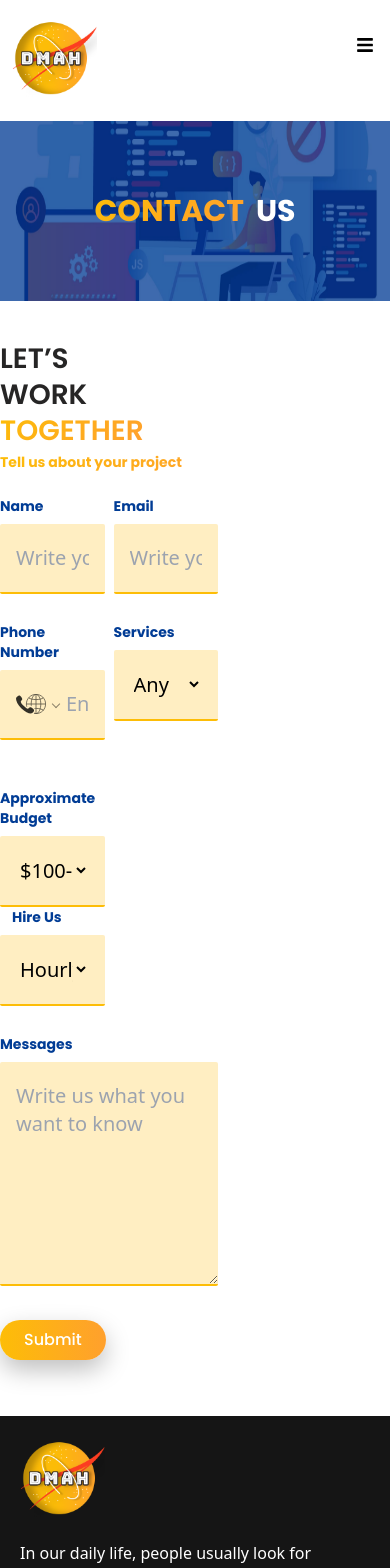
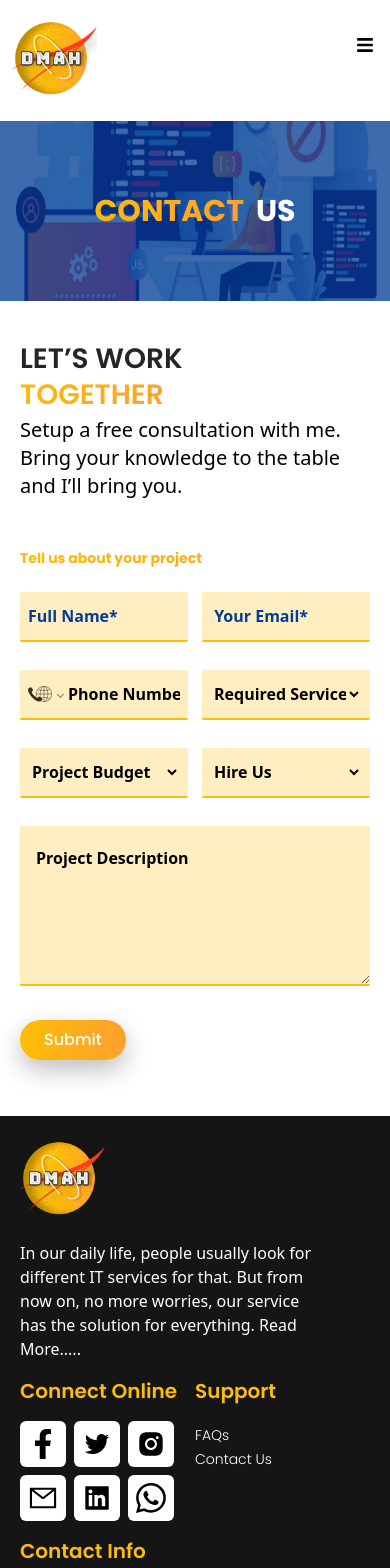
Before and after one commit to dmabuhasib/dm_portfolio, a Next.js app: page /contact in a window 390 px wide. Shown: the top 1568 px of the page. Built offline with nearby package versions, Linux system fonts and the light colour scheme.

Commit message:
contact-page-responsive-complete

```diff
--- a/components/contactsec/ContactForm.js
+++ b/components/contactsec/ContactForm.js
@@ -8,6 +8,10 @@ import PhoneInput from "react-phone-number-input";
 import { ReactCountryDropdown } from "react-country-dropdown";
 import emailjs from "@emailjs/browser";
 import * as filestack from "filestack-js";
+import Image from "next/image";
+import Para from "../layout/Para";
+import List from "../layout/List";
+import ListItem from "../layout/ListItem";
 
 const ContactForm = () => {
   const {
@@ -93,20 +97,26 @@ const ContactForm = () => {
   };
   return (
     <Container>
-      <div className="sm:flex justify-between  sm:px-5 xl:px-0 pt-10 sm:pt-16 md:pt-20 lg:pt-24">
-      <div className="w-[40%]">
-          <div>
-          <div className=" leading-[36px] sm:leading-[44px] md:leading-[76px]">
+      <div className="sm:flex justify-between  px-5 xl:px-0 pt-10 sm:pt-16 md:pt-20 lg:pt-24">
+      <div className=" w-[100%] sm:w-[40%]">
+          <div className=" leading-[36px] sm:leading-[44px] lg:leading-[76px]">
               <h2 className=" text-[28px] sm:text-[36px] md:text-[40px] lg:text-[60px]  font-pop font-semibold text-primary">
               LET’S WORK
               </h2>
               <h2 className=" text-[28px] sm:text-[36px] md:text-[40px]  inline lg:text-[60px] font-pop font-semibold yellow-gr2">
               TOGETHER
               </h2>
-            </div>
+          </div>
+        <Para
+        className="text-xl pb-10"
+        title="Setup a free consultation with me. Bring your knowledge to the table and I’ll bring you." />
+
+        <div className=" hidden sm:block mx-auto sm:mx-0 w-[90%] h-[300px] sm:h-[260px] md:h-[360px] xl:h-[410px] relative">
+          <Image fill src="/assets/1111.jpg" alt="contact-left"/>
+
           </div>
         </div>
-        <div className="w-[56%]">
+        <div className="w-[100%] sm:w-[56%] mt-2 sm:mt-3">
         <form onSubmit={handleSubmit(onSubmit)} ref={formRef} id="my-form">
           <div className="w-full">
             <div>
@@ -116,34 +126,27 @@ const ContactForm = () => {
               />
 
             </div>
-            <div className="flex flex-wrap gap-y-7 justify-between">
+            <div className="flex flex-wrap gap-y-7 md:gap-y-10 lg:gap-y-12 justify-between">
 
 
             <div className="w-[48%]">
-              <SubHeading
-                className="text-sm md:text-base lg:text-lg xl:text-xl text-[#013C95] font-pop font-bold mb-2"
-                title="Name"
-              />
+
               <input
                 type="text"
                 {...register("name", { required: true })}
-                placeholder="Write your name"
-                className="input border-b-2 rounded-sm focus:border-b-2 focus:border-green-600 focus:outline-none  text-xl bg-[#fdb80b3f]  py-5 px-4 text-left  border-yellowp w-full max-w-xs"
+                placeholder="Full Name*"
+                className="input border-b-2 placeholder:text-[#013C95] placeholder:font-bold rounded-sm focus:border-b-2 focus:border-green-600 focus:outline-none  text-base md:text-lg  lg:text-xl bg-[#fdb80b3f] py-3 px-2  md:py-4 lg:py-5 md:px-4 text-left  border-yellowp w-full max-w-xs"
               />
             {errors.name && (
               <span className="text-red-500 inline">Name is required</span>
             )}
             </div>
             <div className=" w-[48%]">
-              <SubHeading
-                className="text-sm md:text-base lg:text-lg xl:text-xl text-[#013C95] font-pop font-bold mb-2 "
-                title="Email"
-              />
               <input
                 type="email"
                 {...register("email", { required: true })}
-                placeholder="Write your email"
-                className="input border-b-2 rounded-sm focus:border-b-2 focus:border-green-600 focus:outline-none  text-xl bg-[#fdb80b3f]  py-5 px-4 text-left  border-yellowp w-full max-w-xs"
+                placeholder=" Your Email*"
+                className="input border-b-2 placeholder:text-[#013C95] placeholder:font-bold rounded-sm focus:border-b-2 focus:border-green-600 focus:outline-none text-base md:text-lg  lg:text-xl bg-[#fdb80b3f] py-3 px-2  md:py-4 lg:py-5 md:px-4 text-left  border-yellowp w-full max-w-xs"
               />
             {errors.email && (
               <span className="text-red-500">Email is required</span>
@@ -151,29 +154,21 @@ const ContactForm = () => {
             </div>
 
               <div className=" w-[48%]">
-                <SubHeading
-                  className="text-sm md:text-base lg:text-lg xl:text-xl text-[#013C95] font-pop font-bold mb-2 "
-                  title="Phone Number"
-                />
                 <PhoneInput
-                  placeholder="Enter phone number"
+                  placeholder="Phone Number"
                   value={value}
                   onChange={setValue}
-                  className="input phoneNumere border-b-2 rounded-sm focus:border-b-2 focus:border-green-600  text-xl bg-[#fdb80b3f]  py-5 px-4 text-left  border-yellowp w-full max-w-xs"
+                  className="input phoneNumere border-b-2 rounded-sm focus:border-b-2 focus:border-green-600 bg-[#fdb80b3f] text-base md:text-lg  lg:text-xl  py-3 px-2  md:py-4 lg:py-5 md:px-4 text-left  border-yellowp w-full max-w-xs"
                 />
                 </div>
               <div className="w-[48%]">
-                <SubHeading
-                  className="text-sm md:text-base lg:text-lg xl:text-xl text-[#013C95] font-pop font-bold mb-2 "
-                  title="Services"
-                />
                 <div className="form-contro ">
-                  <div className="input-group px-4 border-b-2 rounded-sm focus:border-b-2 focus:border-green-600  text-xl bg-[#fdb80b3f]  py-5 text-left  border-yellowp w-full max-w-xs">
+                  <div className="input-group border-b-2 rounded-sm focus:border-b-2 focus:border-green-600   bg-[#fdb80b3f]  text-base md:text-lg  lg:text-xl  py-3 px-2  md:py-4 lg:py-5 md:px-4 border-yellowp w-full max-w-xs">
                     <select
-                      className="select outline-none bg-[#fdb80b00]  w-full "
+                      className="select font-semibold outline-none bg-[#fdb80b00]  w-full "
                       {...register("services")}
                     >
-                      <option selected>Any</option>
+                      <option selected>Required Services</option>
                       <option>Web Design</option>
                       <option>Web Development</option>
                       <option>Full Stack Services</option>
@@ -183,19 +178,17 @@ const ContactForm = () => {
                   </div>
                 </div>
               </div>
-            <div className="mt-5 w-full sm:flex justify-between   ">
+            <div className="w-full flex justify-between">
               <div className="w-[48%]">
-                <SubHeading
-                  className="text-sm md:text-base lg:text-lg xl:text-xl text-[#013C95] font-pop font-bold mb-2 "
-                  title="Approximate Budget"
-                />
+
                   <div className="form-control">
-                  <div className="input-group px-4 border-b-2 rounded-sm focus:border-b-2 focus:border-green-600  text-xl bg-[#fdb80b3f]  py-5 text-left  border-yellowp w-full max-w-xs">
+                  <div className="input-group border-b-2 rounded-sm focus:border-b-2 focus:border-green-600  text-base md:text-lg  lg:text-xl  py-3 px-2  md:py-4 lg:py-5 md:px-4 bg-[#fdb80b3f]  text-left  border-yellowp w-full max-w-xs">
                       <select
-                      className="select outline-none bg-[#fdb80b00]  w-full "
+                      className="select font-semibold outline-none bg-[#fdb80b00]  w-full "
                         {...register("budget")}
                       >
-                        <option selected>$100-$200</option>
+                        <option selected>Project Budget</option>
+                        <option>$100-$200</option>
                         <option>$200-$400</option>
                         <option>$400-$600</option>
                         <option>$700-$900</option>
@@ -205,17 +198,15 @@ const ContactForm = () => {
                 </div>
               </div>
               <div className="w-[48%] ">
-                <SubHeading
-                  className="text-sm md:text-base lg:text-lg xl:text-xl text-[#013C95] font-pop font-bold mb-2 ml-3 "
-                  title="Hire Us"
-                />
+
                 <div className="form-control">
-                <div className="input-group px-4 border-b-2 rounded-sm focus:border-b-2 focus:border-green-600  text-xl bg-[#fdb80b3f]  py-5 text-left  border-yellowp w-full max-w-xs">
+                <div className="input-group  border-b-2 rounded-sm focus:border-b-2 focus:border-green-600   bg-[#fdb80b3f]  text-base md:text-lg  lg:text-xl  py-3 px-2  md:py-4 lg:py-5 md:px-4 text-left  border-yellowp w-full max-w-xs">
                     <select
-               className="select outline-none bg-[#fdb80b00]  w-full "
+               className="select font-semibold outline-none bg-[#fdb80b00]  w-full "
                       {...register("hireOption")}
                     >
-                      <option selected>Hourly</option>
+                      <option selected>Hire Us</option>
+                      <option >Hourly</option>
                       <option> Project</option>
                       <option>Monthly</option>
                     </select>
@@ -225,13 +216,9 @@ const ContactForm = () => {
             </div>
 
             <div className="w-[100%]   ">
-              <SubHeading
-                className="text-sm md:text-base lg:text-lg xl:text-xl text-[#013C95] font-pop font-bold mb-2 "
-                title="Messages"
-              />
               <textarea
-                 className="input-group w-[100%] px-4 border-b-2 rounded-sm focus:border-b-2 focus:border-green-600 focus:outline-none text-xl bg-[#fdb80b3f] py-5 text-left  border-yellowp h-56"
-                placeholder="Write us what you want to know"
+                 className="input-group w-[100%] placeholder:text-black placeholder:font-semibold px-4 border-b-2 rounded-sm focus:border-b-2 focus:border-green-600 focus:outline-none text-base md:text-lg lg:text-xl bg-[#fdb80b3f] py-5 text-left  border-yellowp h-40 md:h-48 lg:h-56"
+                placeholder="Project Description"
                 {...register("message")}
               ></textarea>
             </div>
--- a/pages/index.js
+++ b/pages/index.js
@@ -1,14 +1,14 @@
 import Banner from '@/components/homeSec/Banner';
 import BrandCSec from '@/components/homeSec/BrandCSec';
-import ClientSec from '@/components/homeSec/ClientSec';
 import ProjectSec from '@/components/homeSec/ProjectSec';
+import ServicePart from '@/components/homeSec/ServicePart';
 import Layout from '@/components/layout/Layout';
 
 export default function Home() {
   return (
     <Layout>
       <Banner />
-      <ClientSec />
+      <ServicePart />
       <BrandCSec />
       <ProjectSec />
     </Layout>
--- a/styles/globals.css
+++ b/styles/globals.css
@@ -24,5 +24,9 @@
 
 .phoneNumere input{
     outline: none;
-    background:#fdb80b00
+    background:#fdb80b00;
 }
+.phoneNumere input::placeholder{
+    color:#000;
+    font-weight: 600;
+}
```
Also changed, not shown: public/assets/1111.jpg (added), public/assets/contact-left.jpg (added).
